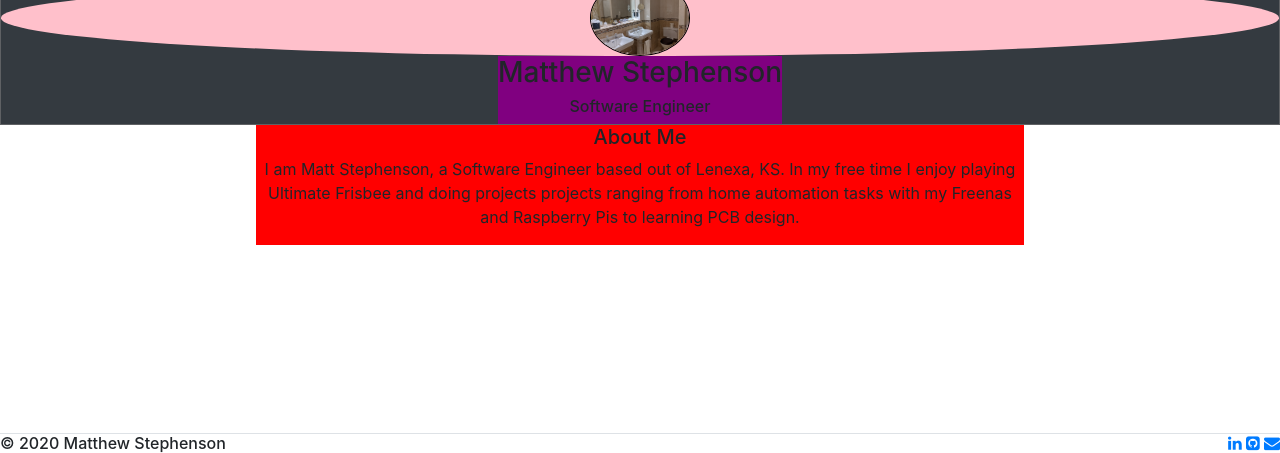
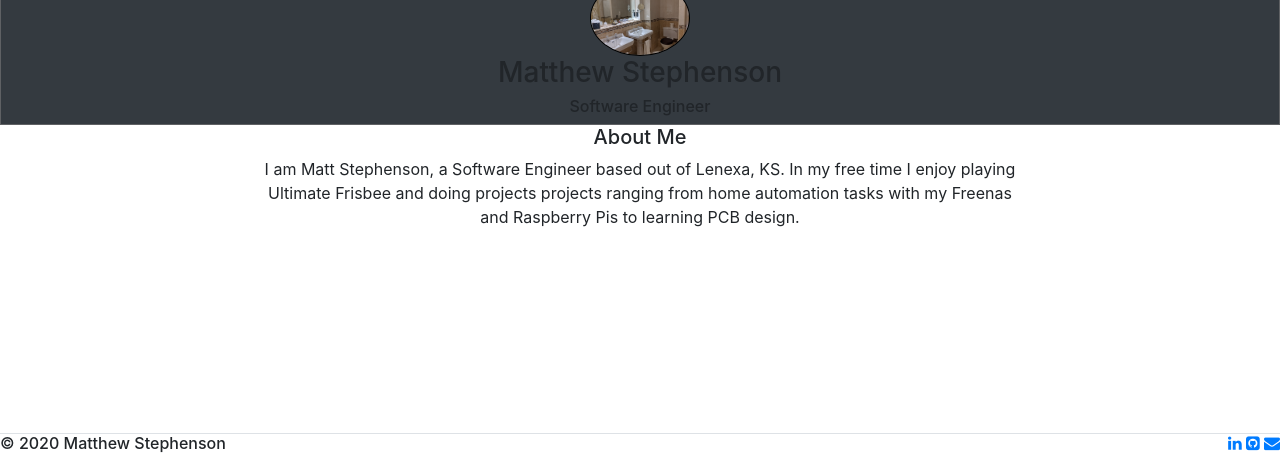
Before and after one commit to Matthewthestephenson/Django-Project, a Django app: page /home/ in a window 1280 px wide. Shown: the part 347-800 px from the top of the page. Run offline with Django 3.2, Linux system fonts and the light colour scheme; some libraries are stand-ins or nearby versions.

Commit message:
push everything up just in case

```diff
--- a/static/css/home.css
+++ b/static/css/home.css
@@ -1,21 +1,21 @@
 #AboutMe{
-    background:red;
+    /*background:red;*/
     display: inline-block;
     margin-left: auto;
     margin-right: auto;
     width: 60%;
 }
 #Profile{
-    background:purple;
+    /*background:purple;*/
     display: inline-block;
 }
 #ProfilePhoto{
-    background:pink;
+    /*background:pink;*/
     border-radius: 50%;
 }
 
 .ProfilePhoto{
-    background:pink;
+    /*background:pink;*/
     border: 1px solid black;
     border-radius: 50%;
 }
```
